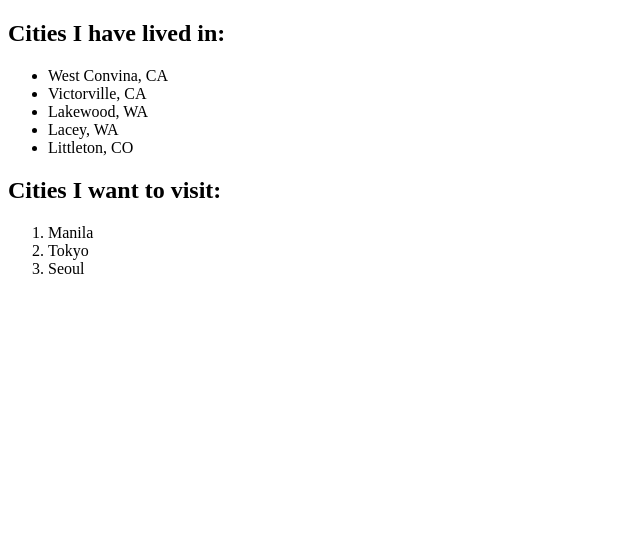
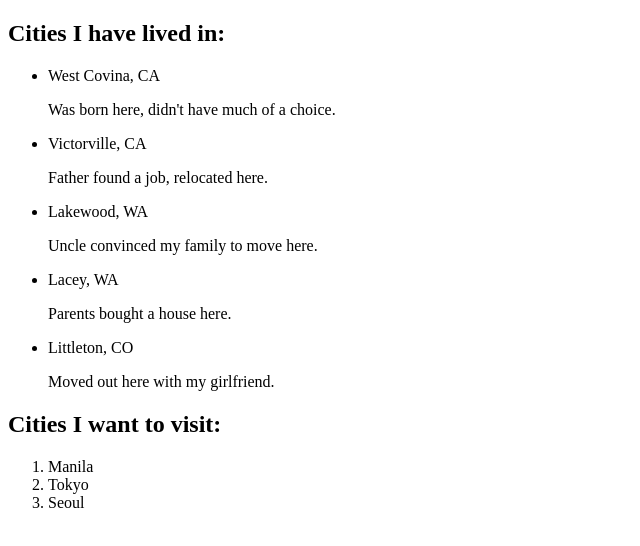
Before and after one commit to PWDullano/htmlExercise, a plain HTML site: page index.html in a window 1280 px wide. Shown: the whole page, without its empty margins (0-640 px from the left). Drawn offline with Linux system fonts and the light colour scheme.

Commit message:
Added descriptions under cities I have lived in

```diff
--- a/index.html
+++ b/index.html
@@ -7,11 +7,16 @@
 <body>
   <h2>Cities I have lived in:</h2>
     <ul>
-      <li>West Convina, CA</li>
+      <li>West Covina, CA</li>
+        <p>Was born here, didn't have much of a choice.</p>
       <li>Victorville, CA</li>
+        <p>Father found a job, relocated here.</p>
       <li>Lakewood, WA</li>
+        <p>Uncle convinced my family to move here.</p>
       <li>Lacey, WA</li>
+        <p>Parents bought a house here.</p>
       <li>Littleton, CO</li>
+        <p>Moved out here with my girlfriend.</p>
     </ul>
   <h2>Cities I want to visit:</h2>
     <ol>
```
